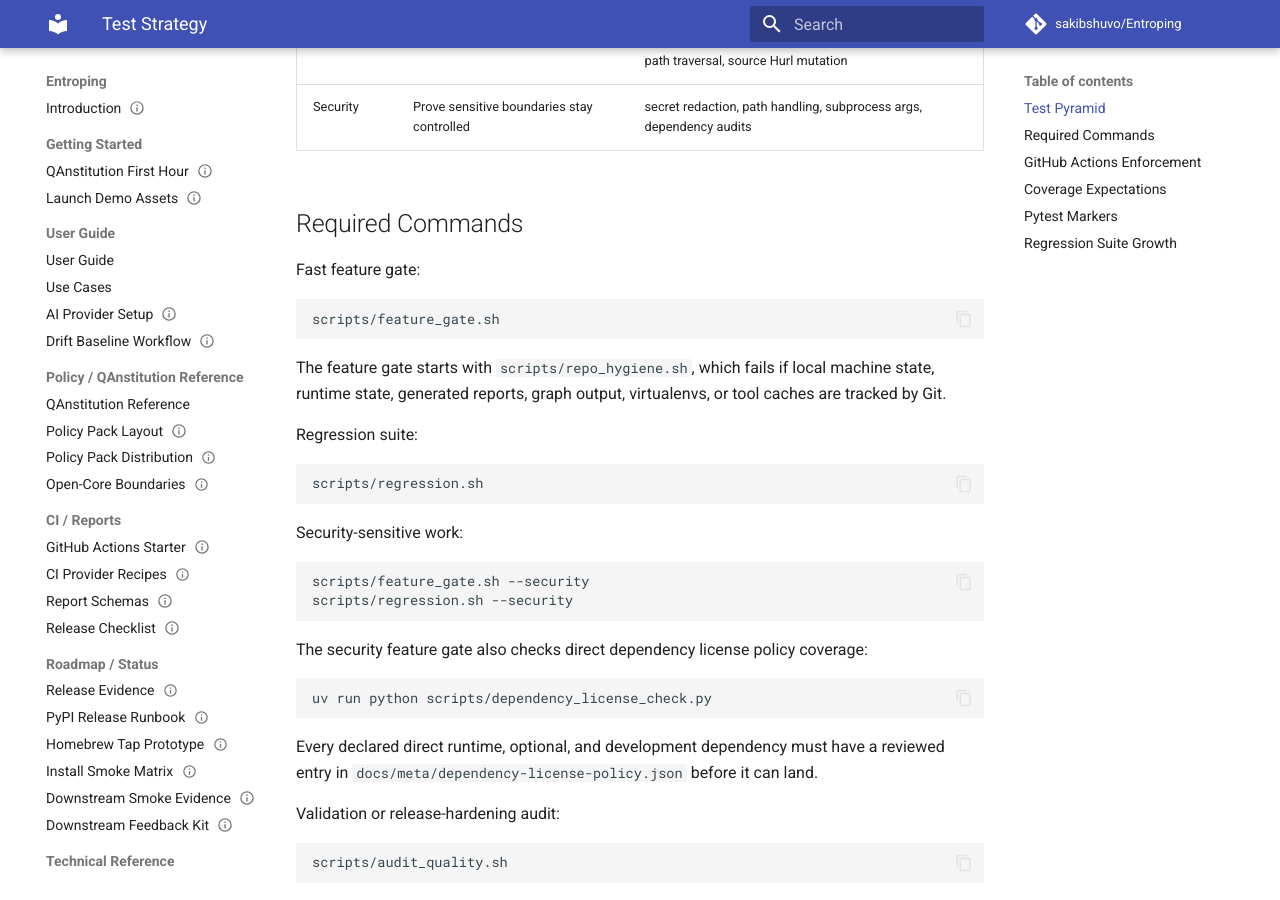
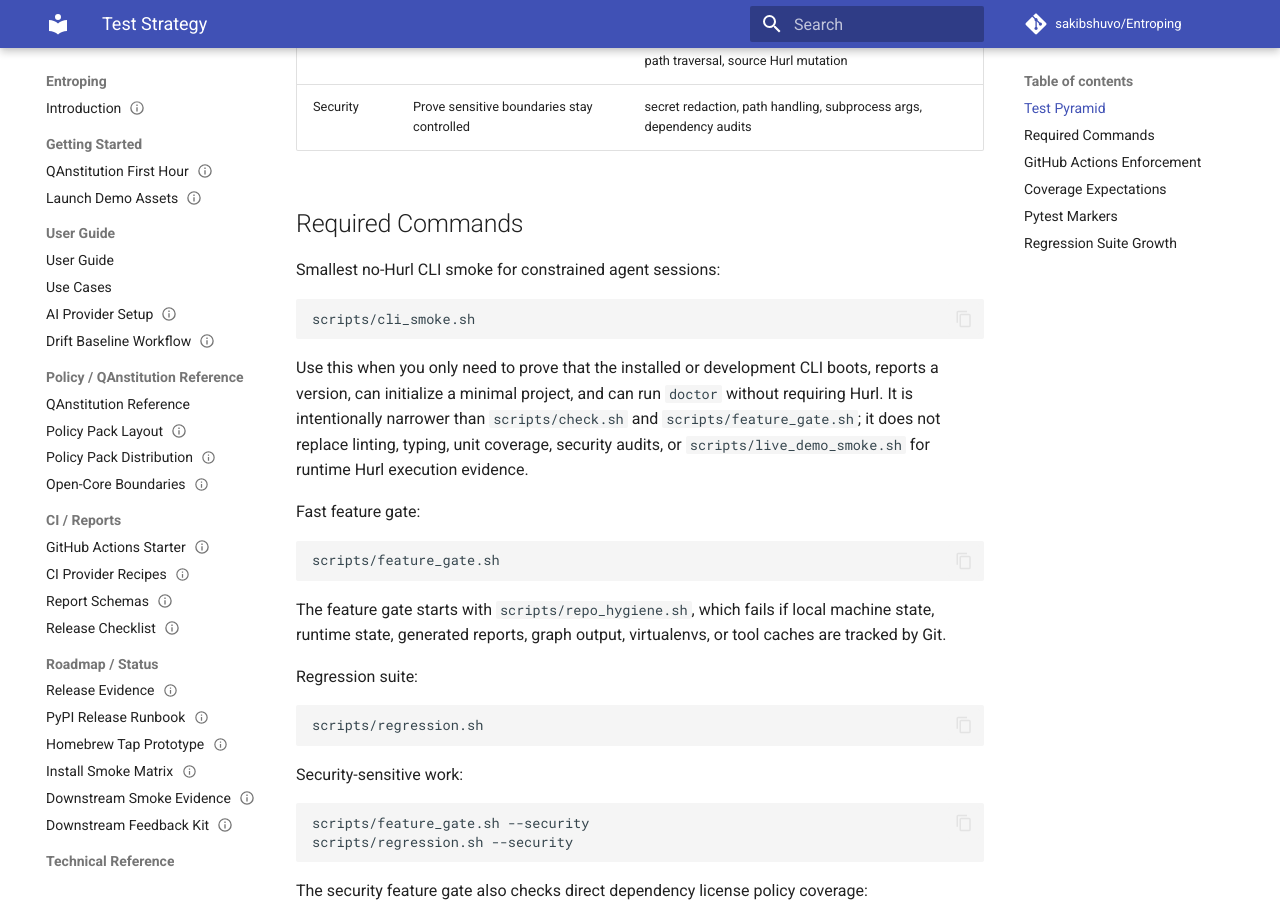
Before and after one commit to sakibshuvo/Entroping, an MkDocs documentation site: the page built from docs/meta/TEST_STRATEGY.md, in a window 1280 px wide and 900 px high, scrolled down 613 px. Built offline with MkDocs 1.6.1 and Material for MkDocs 9.7.7, drawn with Linux system fonts in a browser that asks for light colours; comment, search, counter and statistics services are not loaded.

Commit message:
ci(cli): add no-hurl smoke script

````diff
--- a/docs/meta/TEST_STRATEGY.md
+++ b/docs/meta/TEST_STRATEGY.md
@@ -27,6 +27,19 @@ that the governance loop works.
 | Security | Prove sensitive boundaries stay controlled | secret redaction, path handling, subprocess args, dependency audits |
 
 ## Required Commands
+
+Smallest no-Hurl CLI smoke for constrained agent sessions:
+
+```bash
+scripts/cli_smoke.sh
+```
+
+Use this when you only need to prove that the installed or development CLI
+boots, reports a version, can initialize a minimal project, and can run
+`doctor` without requiring Hurl. It is intentionally narrower than
+`scripts/check.sh` and `scripts/feature_gate.sh`; it does not replace linting,
+typing, unit coverage, security audits, or `scripts/live_demo_smoke.sh` for
+runtime Hurl execution evidence.
 
 Fast feature gate:
 
````
Also changed, not shown: .context/changelog.md (+3 -0 lines), .context/plan.md (+3 -0 lines), docs/meta/PROJECT_PROGRESS.md (+5 -4 lines), 2 other files.
